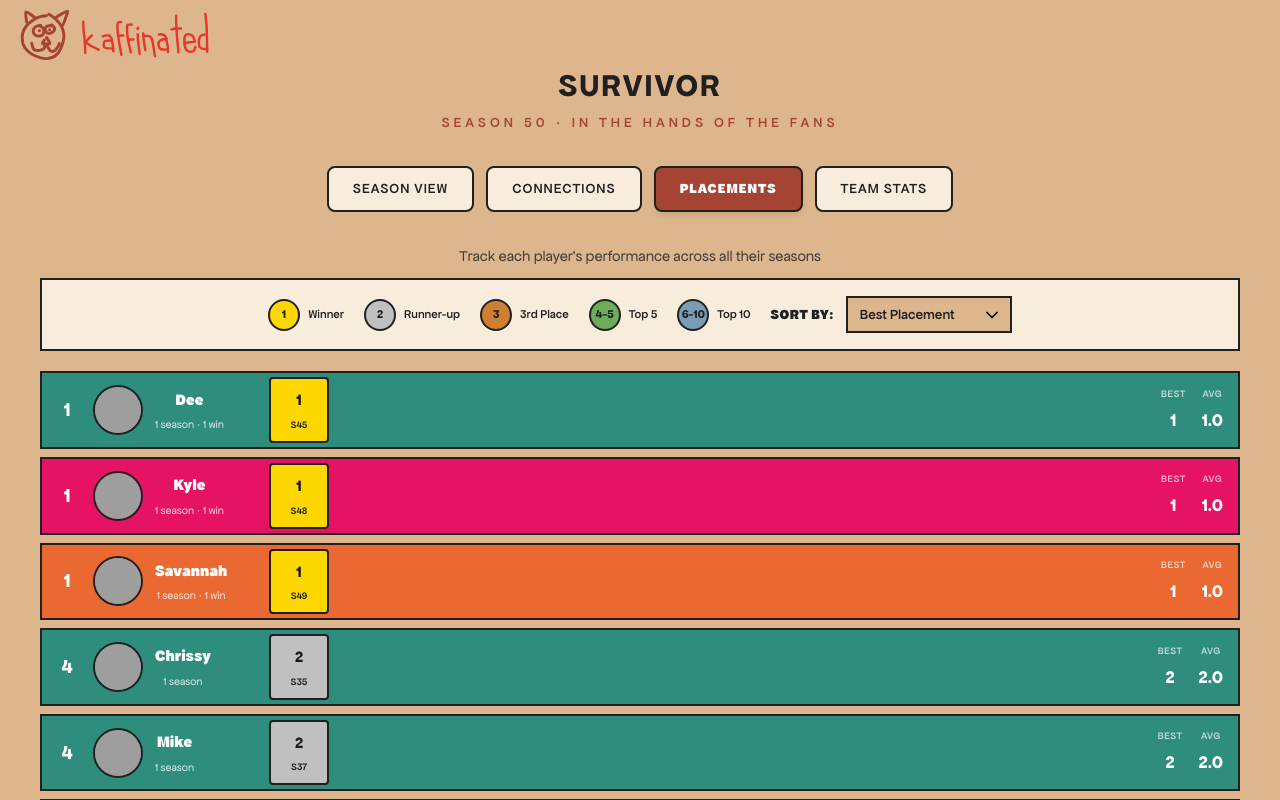
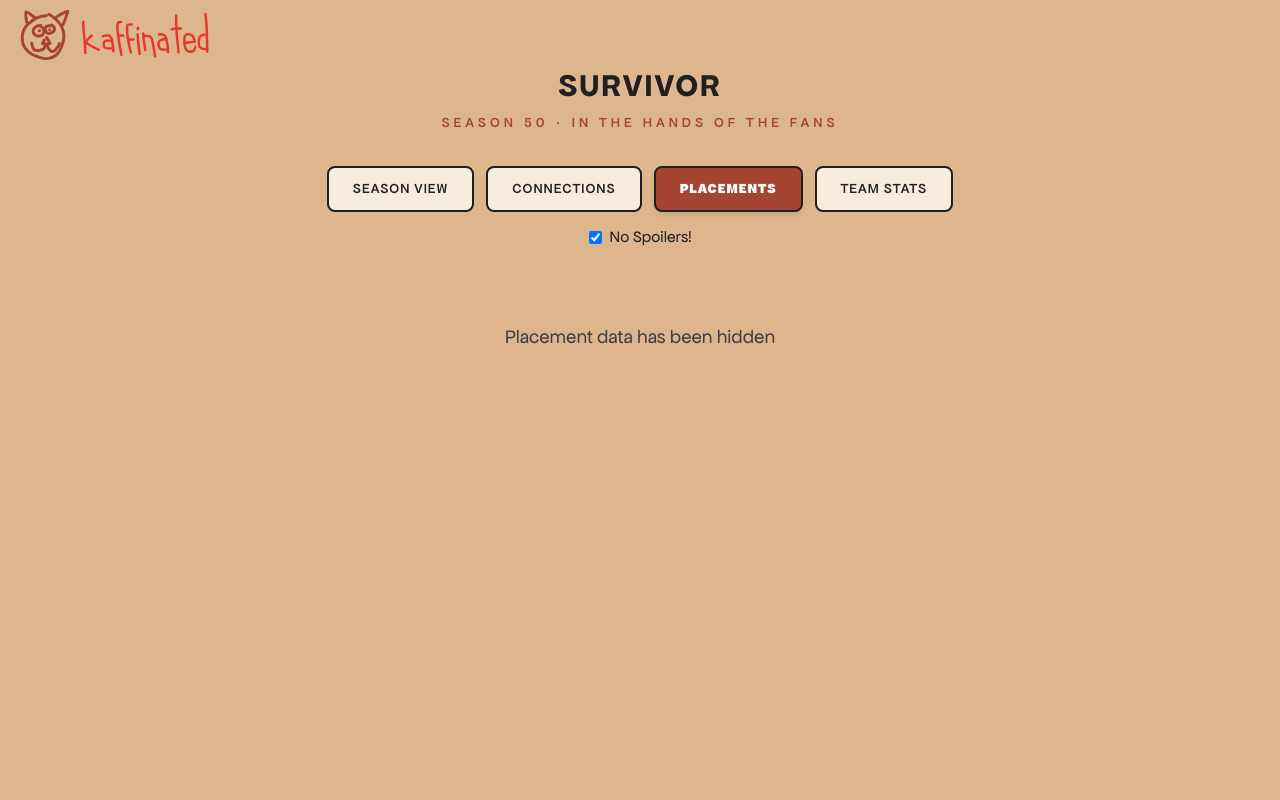
Before and after one commit to kgrochon/kaffinated, a React (Vite) app: page /survivor in a window 1280 px wide. Both pictures are taken after a click on the button "PLACEMENTS". Shown: the top 800 px of the page. Built offline with nearby package versions, Linux system fonts and the light colour scheme; grey boxes are pictures that could not be loaded.

Commit message:
Spoilers indicator

```diff
--- a/src/components/survivor/PlayerPlacements.tsx
+++ b/src/components/survivor/PlayerPlacements.tsx
@@ -4,7 +4,7 @@
 
 type SortOption = 'best' | 'average' | 'times' | 'tribe' | 'nameAsc' | 'nameDesc';
 
-export default function PlayerPlacements() {
+export default function PlayerPlacements({ hidePlacements = false }: { hidePlacements?: boolean }) {
   const [selectedPlayer, setSelectedPlayer] = useState<string | null>(null);
   const [sortBy, setSortBy] = useState<SortOption>('best');
 
@@ -149,6 +149,18 @@
     return palette.warmGray; // Everyone else
   };
 
+  if (hidePlacements) {
+    return (
+      <div className="placements-container">
+        <div className="placements-wrapper">
+          <p className="survivor-overview" style={{ textAlign: 'center', padding: '40px 20px', fontSize: '1.2em' }}>
+            Placement data has been hidden
+          </p>
+        </div>
+      </div>
+    );
+  }
+
   return (
     <div className="placements-container" onClick={handleContainerClick}>
       <div className="placements-wrapper">
--- a/src/components/survivor/Table.tsx
+++ b/src/components/survivor/Table.tsx
@@ -2,7 +2,7 @@
 import { type SeasonGroup, castData, eraStyles, getEra, palette } from "../../data/table";
 import "./styles/table.css";
 
-export default function Table() {
+export default function Table({ hidePlacements = false }: { hidePlacements?: boolean }) {
     const [hoveredPlayer, setHoveredPlayer] = useState<string | null>(null);
     const [selectedPlayer, setSelectedPlayer] = useState<string | null>(null);
 
@@ -168,6 +168,7 @@
                               className="player-photo"
                             />
                             {/* Placement badge */}
+                            {!hidePlacements && (
                               <div
                                 className="placement-badge"
                                 style={{
@@ -178,6 +179,7 @@
                               >
                                 {player.placement}
                               </div>
+                            )}
                             {/* Times played badge */}
                             {timesPlayed > 1 && (
                               <div
--- a/src/pages/Survivor.tsx
+++ b/src/pages/Survivor.tsx
@@ -10,6 +10,7 @@
 
 export const Survivor = () => {
     const [activeChart, setActiveChart] = useState<ChartView>("seasons");
+    const [hidePlacements, setHidePlacements] = useState(true);
 
     return (
         <div className="notes">
@@ -26,6 +27,7 @@
             </div>
 
             {/* Chart Navigation */}
+            <div className="survivor-nav-container">
             <div className="survivor-nav">
                 <button
                     className={`survivor-nav-button ${activeChart === "seasons" ? "active" : ""}`}
@@ -51,13 +53,23 @@
                 >
                     Team Stats
                 </button>
+                </div>
+                <label style={{ margin: 'auto', display: 'flex', alignItems: 'center', gap: '8px', cursor: 'pointer' }}>
+                    <input
+                        type="checkbox"
+                        checked={hidePlacements}
+                        onChange={(e) => setHidePlacements(e.target.checked)}
+                        style={{ cursor: 'pointer' }}
+                    />
+                    <span>No Spoilers!</span>
+                </label>
             </div>
 
             {/* Chart Content */}
             <div className="survivor-content">
-                {activeChart === "seasons" && <Table />}
+                {activeChart === "seasons" && <Table hidePlacements={hidePlacements} />}
                 {activeChart === "connections" && <PlayerConnections />}
-                {activeChart === "placements" && <PlayerPlacements />}
+                {activeChart === "placements" && <PlayerPlacements hidePlacements={hidePlacements} />}
                 {activeChart === "teams" && <TeamStats />}
             </div>
         </div>
--- a/src/pages/styles/survivor.css
+++ b/src/pages/styles/survivor.css
@@ -43,12 +43,23 @@
     margin-top: 20px;
 }
 
+.survivor-nav-container {
+    margin: 0 auto;
+    width: fit-content;
+    display: flex;
+    flex-direction: column;
+    justify-content: center;
+    align-items: center;
+    gap: 12px;
+    margin-bottom: 32px;
+    flex-wrap: wrap;
+}
+
 /* Chart Navigation */
 .survivor-nav {
     display: flex;
     justify-content: center;
     gap: 12px;
-    margin-bottom: 32px;
     flex-wrap: wrap;
 }
 
```
Lines whose indentation alone changed are shown as unchanged.
